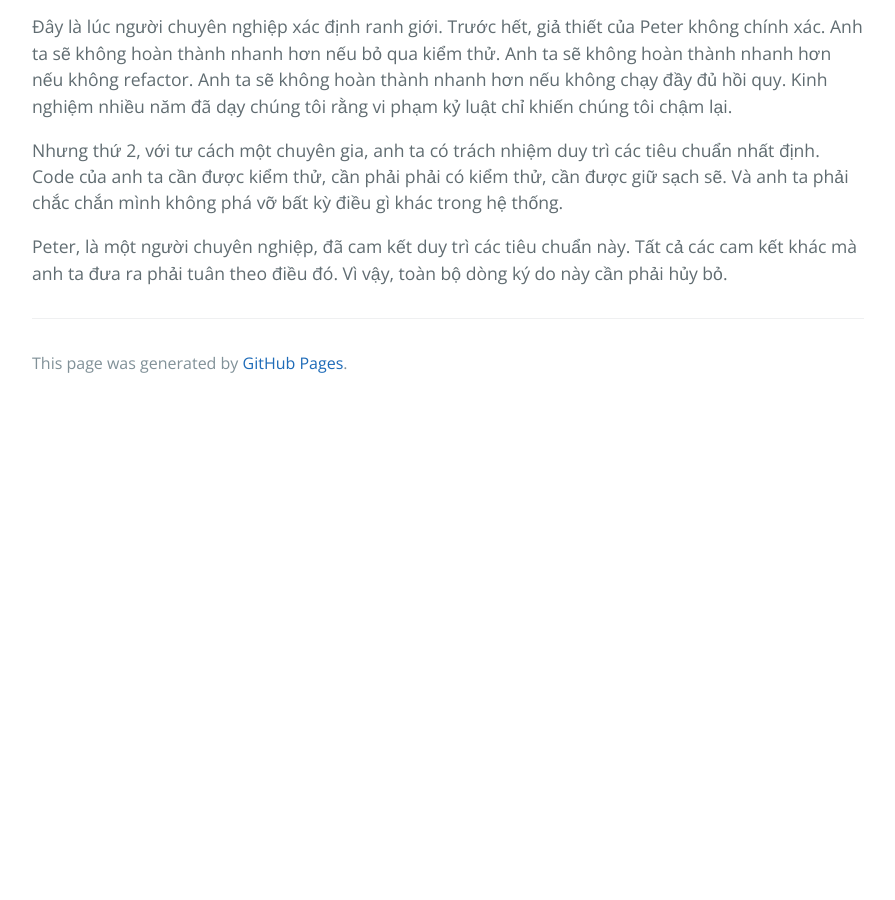
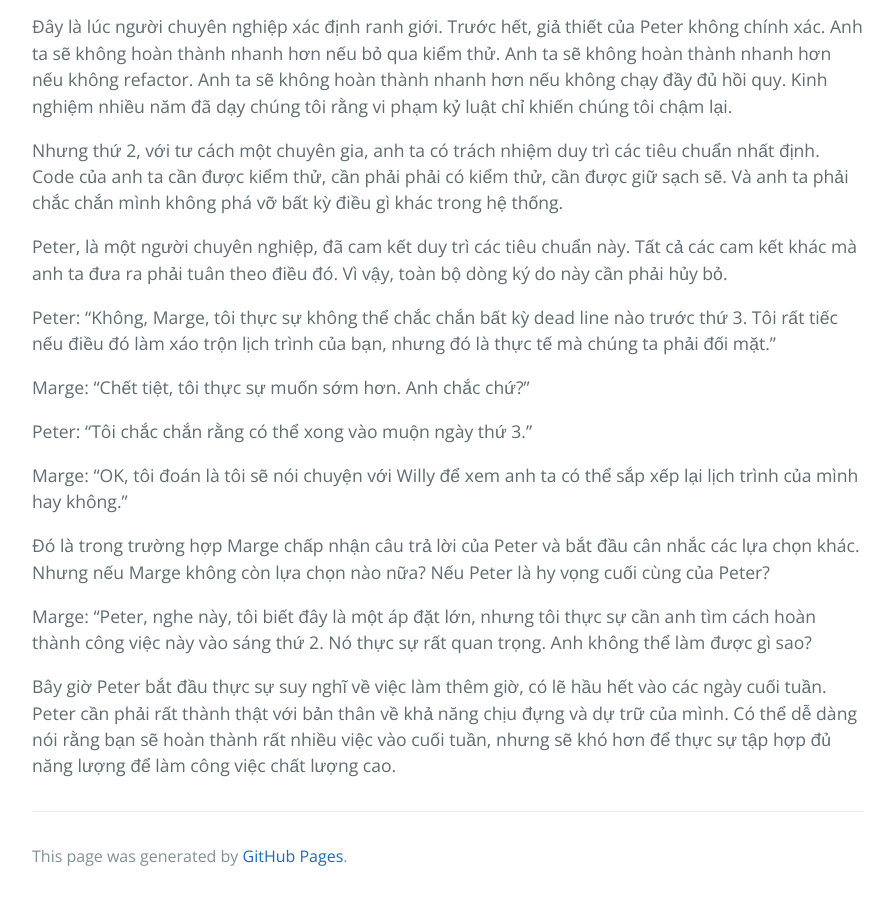
Before and after one commit to HaiBV/haibv.github.io, a Jekyll site: the page built from clean-coder/chapter-3-saying-yes.md, in a window 1280 px wide and 900 px high, scrolled down 8124 px. Shown: the whole window, without its empty margins (192-1087 px from the left). Built offline with Jekyll 4.4.1, drawn with Linux system fonts in a browser that asks for light colours; our own code applies the rules of GitHub Pages for plain Markdown files; before the commit the page ends 8531 px from its top, so only the background shows below that.

Commit message:
Book - The Clean Coder - Chapter 3 - Saying Yes

```diff
--- a/clean-coder/chapter-3-saying-yes.md
+++ b/clean-coder/chapter-3-saying-yes.md
@@ -208,3 +208,17 @@ Peter có thể bị cám dỗ để phá vơ kỷ luật vào lúc này. Anh ta
 Nhưng thứ 2, với tư cách một chuyên gia, anh ta có trách nhiệm duy trì các tiêu chuẩn nhất định. Code của anh ta cần được kiểm thử, cần phải phải có kiểm thử, cần được giữ sạch sẽ. Và anh ta phải chắc chắn mình không phá vỡ bất kỳ điều gì khác trong hệ thống.
 
 Peter, là một người chuyên nghiệp, đã cam kết duy trì các tiêu chuẩn này. Tất cả các cam kết khác mà anh ta đưa ra phải tuân theo điều đó. Vì vậy, toàn bộ dòng ký do này cần phải hủy bỏ.
+
+Peter: "Không, Marge, tôi thực sự không thể chắc chắn bất kỳ dead line nào trước thứ 3. Tôi rất tiếc nếu điều đó làm xáo trộn lịch trình của bạn, nhưng đó là thực tế mà chúng ta phải đối mặt."
+
+Marge: "Chết tiệt, tôi thực sự muốn sớm hơn. Anh chắc chứ?"
+
+Peter: "Tôi chắc chắn rằng có thể xong vào muộn ngày thứ 3."
+
+Marge: "OK, tôi đoán là tôi sẽ nói chuyện với Willy để xem anh ta có thể sắp xếp lại lịch trình của mình hay không."
+
+Đó là trong trường hợp Marge chấp nhận câu trả lời của Peter và bắt đầu cân nhắc các lựa chọn khác. Nhưng nếu Marge không còn lựa chọn nào nữa? Nếu Peter là hy vọng cuối cùng của Peter?
+
+Marge: "Peter, nghe này, tôi biết đây là một áp đặt lớn, nhưng tôi thực sự cần anh tìm cách hoàn thành công việc này vào sáng thứ 2. Nó thực sự rất quan trọng. Anh không thể làm được gì sao?
+
+Bây giờ Peter bắt đầu thực sự suy nghĩ về việc làm thêm giờ, có lẽ hầu hết vào các ngày cuối tuần. Peter cần phải rất thành thật với bản thân về khả năng chịu đựng và dự trữ của mình. Có thể dễ dàng nói rằng bạn sẽ hoàn thành rất nhiều việc vào cuối tuần, nhưng sẽ khó hơn để thực sự tập hợp đủ năng lượng để làm công việc chất lượng cao.
```
